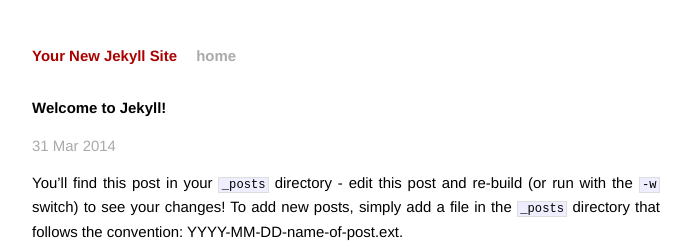
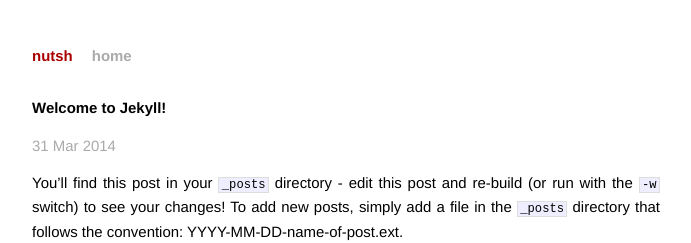
Before and after one commit to nutsh/nutsh.github.io, a Jekyll site: the page built from _posts/2014-03-31-welcome-to-jekyll.markdown, in a window 1280 px wide. Shown: the top 243 px of the page, without its empty margins (294-985 px from the left). Built offline with Jekyll 4.4.1, drawn with Linux system fonts in a browser that asks for light colours; Markdown is read by kramdown in place of the engine named in the settings.

Commit message:
add jekyll plugin
add jekyll plugin

```diff
--- a/_config.yml
+++ b/_config.yml
@@ -1,3 +1,7 @@
-name: Your New Jekyll Site
+name: nutsh
 markdown: redcarpet
 pygments: true
+gems:
+- jekyll-mentions
+- jemoji
+- jekyll-redirect-from
```
